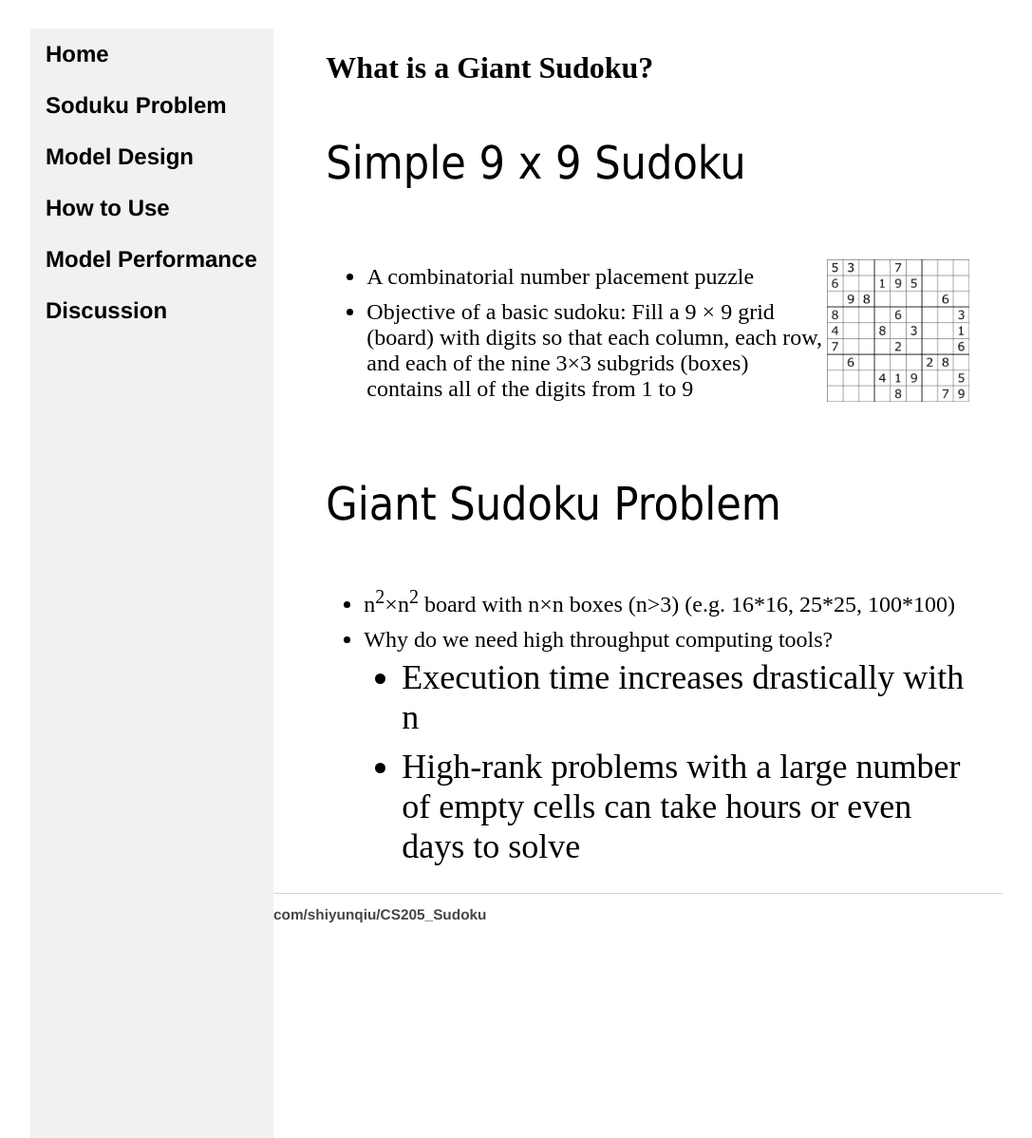
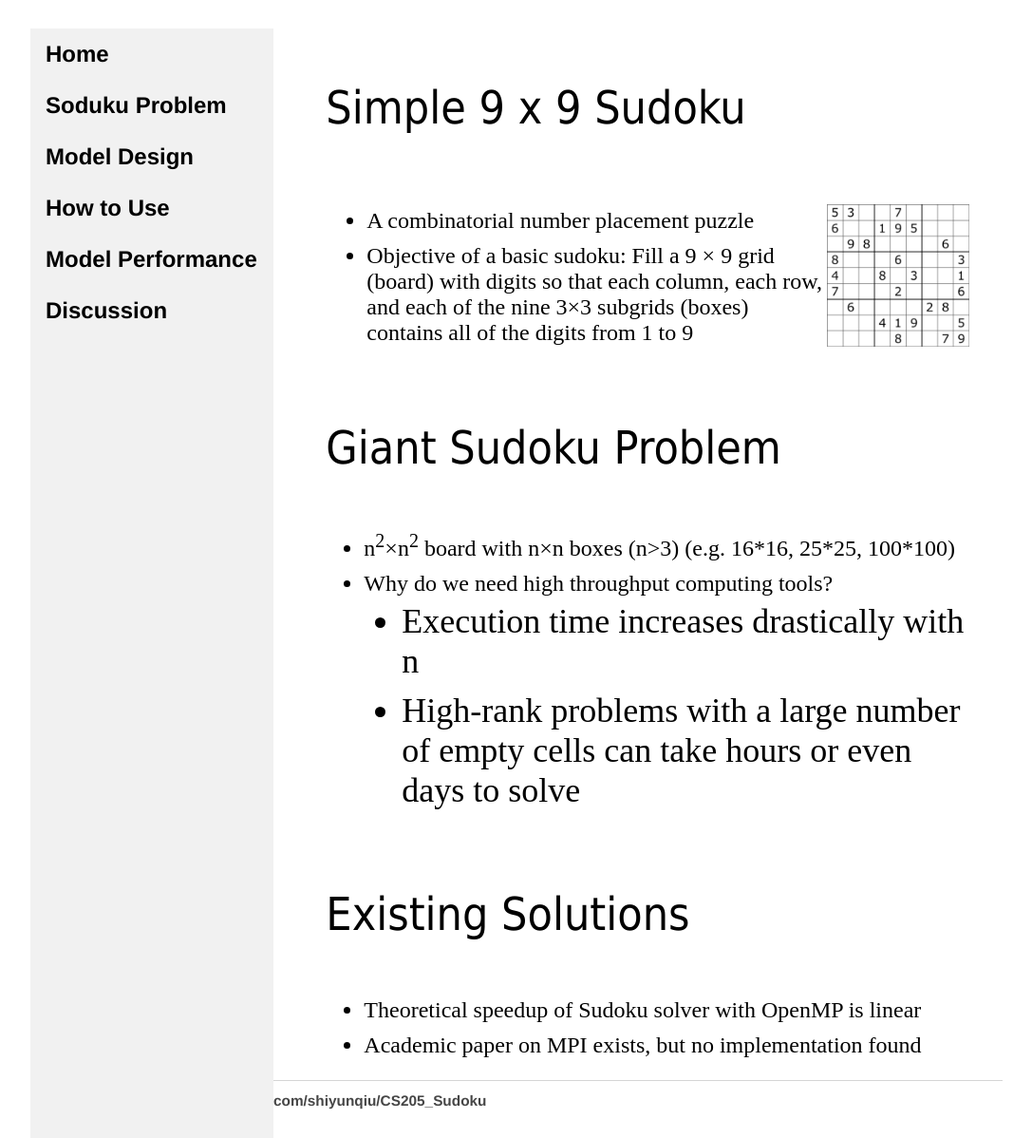
Before and after one commit to shuxiangru/CS205_G1.github.io, a Jekyll site: the page built from sudoku/index.html, in a window 1280 px wide and 1198 px high. Shown: the whole window at 95% size, without its empty margins (96-1183 px from the left). Built offline with Jekyll 4.4.1, drawn with Linux system fonts in a browser that asks for light colours.

Commit message:
existing solutions

```diff
--- a/sudoku/index.html
+++ b/sudoku/index.html
@@ -6,7 +6,6 @@ title: sudoku intro
 
 
 		<div >
-			<h1>What is a Giant Sudoku?</h1>
 			<p class="subtitle">Simple 9 x 9 Sudoku</p>
 			<table>
 				<tr>
@@ -30,5 +29,11 @@ title: sudoku intro
 						<li> High-rank problems with a large number of empty cells can take hours or even days to solve
 				 	</ul>
 				</ul>
-
 		</div>
+                <div>
+			  <p class="subtitle">Existing Solutions</p>
+				<ul style="list-style-type:disc">
+					<li> Theoretical speedup of Sudoku solver with OpenMP is linear </li>
+					<li> Academic paper on MPI exists, but no implementation found </li>
+				</ul>
+		</div>
```
